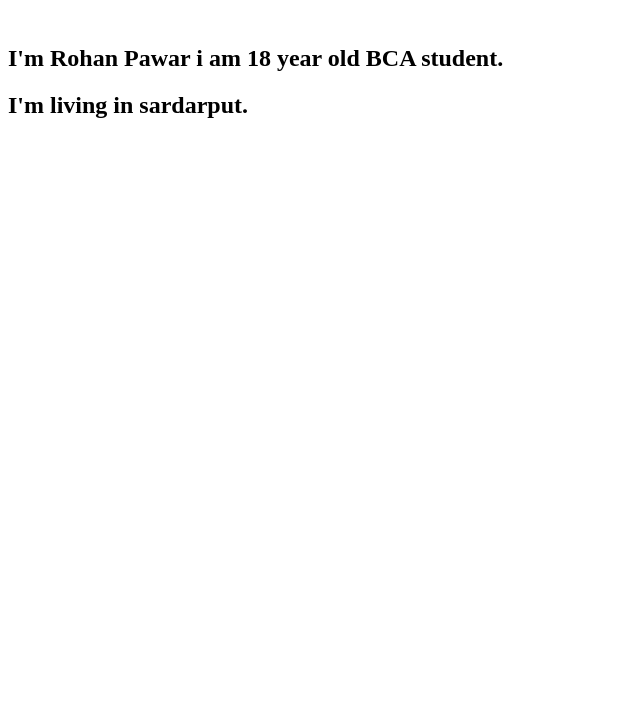
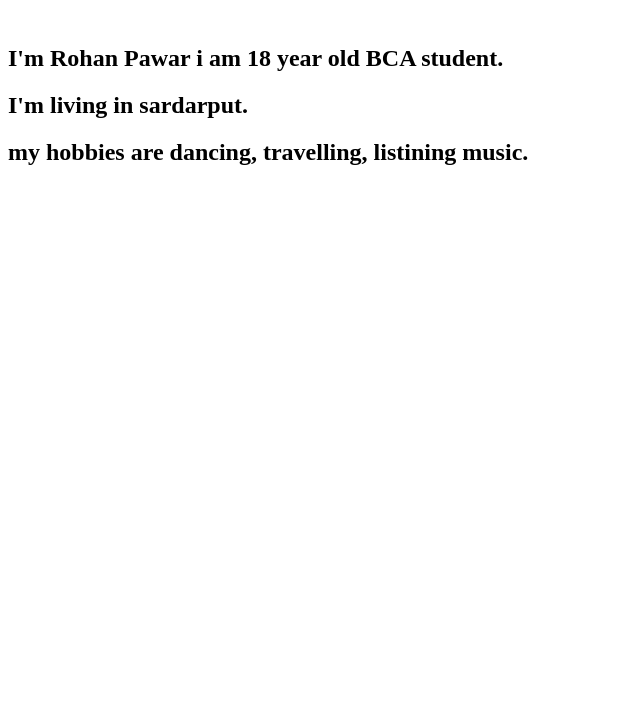
Before and after one commit to Rohan05pawar/intro, a plain HTML site: page index.html in a window 1280 px wide. Shown: the part 73-800 px from the top of the page, without its empty margins (0-640 px from the left). Drawn offline with Linux system fonts and the light colour scheme.

Commit message:
new message

```diff
--- a/index.html
+++ b/index.html
@@ -9,5 +9,6 @@
     <h1>Hello There!</h1><br>
     <h2>I'm Rohan Pawar i am 18 year old BCA student.</h2>
     <h2>I'm living in sardarput.</h2>
+    <h2>my hobbies are dancing, travelling, listining music.</h2>
 </body>
 </html>
```
